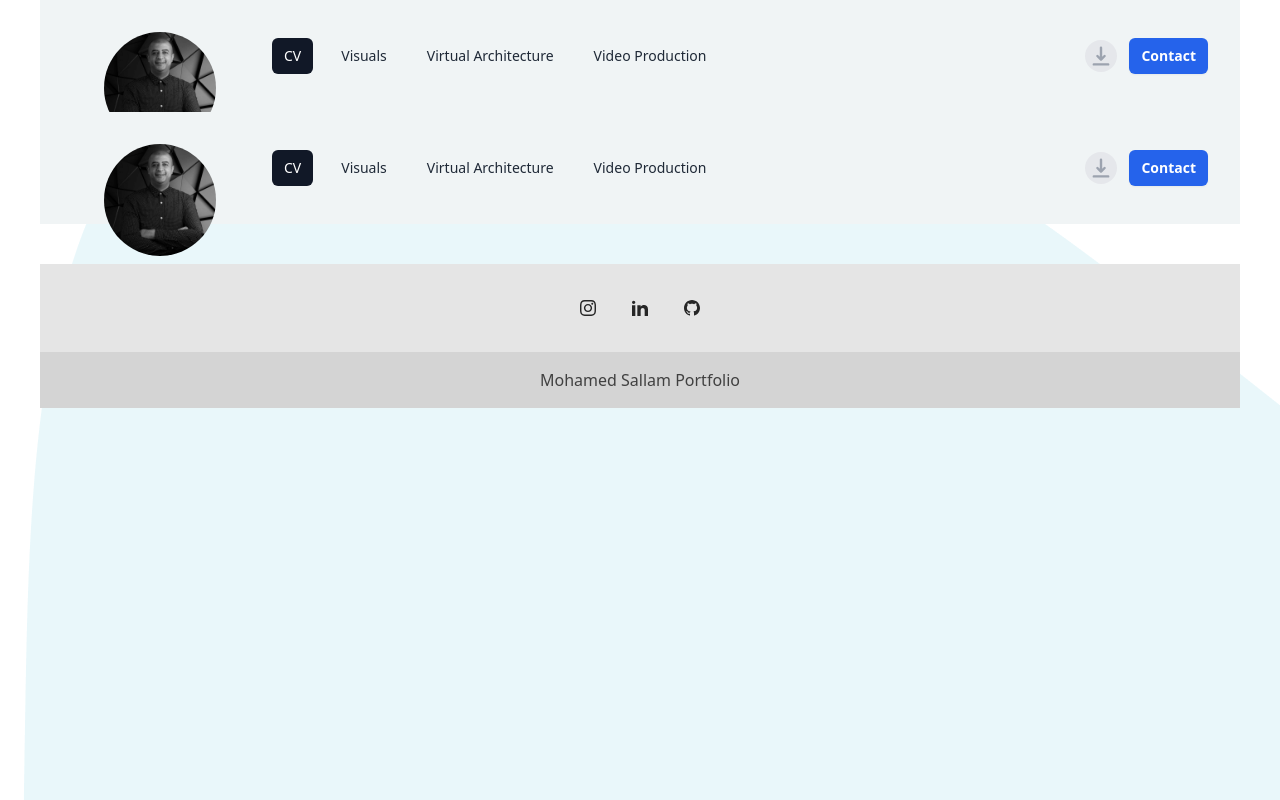
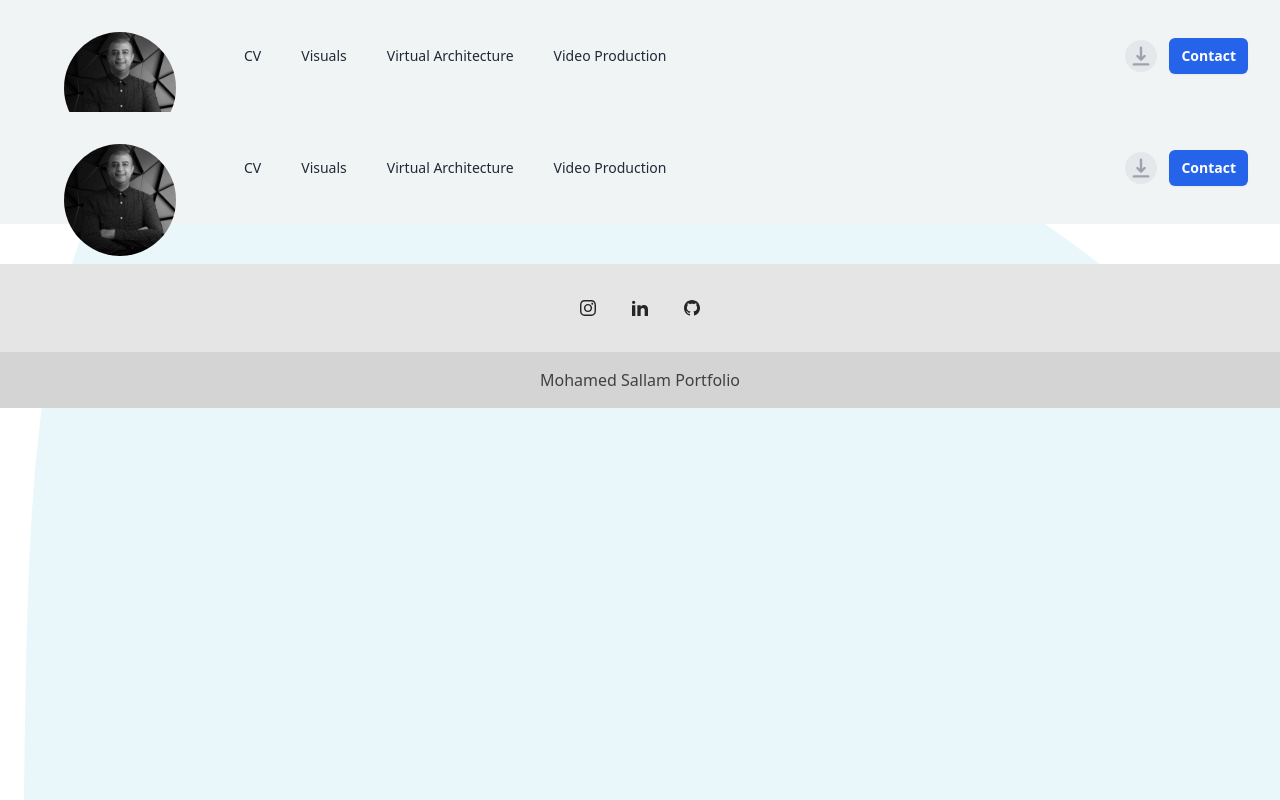
Before and after one commit to MoeSuo/Portfolio, a Next.js app: page /components/nav/nav in a window 1280 px wide. Built offline with nearby package versions, Linux system fonts and the light colour scheme.

Commit message:
Add dynamic links

```diff
--- a/src/pages/_app.js
+++ b/src/pages/_app.js
@@ -9,7 +9,7 @@ function App({ Component, pageProps }) {
 
 
   return (<>
-  <div className="max-w-[1200px] mx-auto h-screen">
+  <div className="w-full mx-auto h-screen">
   <NavBar />
   <Component {...pageProps} />
 
--- a/src/pages/components/nav/nav.jsx
+++ b/src/pages/components/nav/nav.jsx
@@ -6,6 +6,7 @@ import Link from "next/link";
 import Image from "next/image";
 import { FaSlack  } from "react-icons/fa";
 import { ImWhatsapp, ImMobile, ImMail4 } from "react-icons/im";
+import { useRouter } from "next/router";
 
 const navigation = [
   { name: "CV", href: "/", current: true },
@@ -24,14 +25,16 @@ function classNames(...classes) {
 }
 
 export default function NavBar() {
+  const router = useRouter(); // Initialize the useRouter hook
+
   return (
-    <Disclosure as="nav" className="bg-[#F0F4F5] h-28 relative z-10">
+    <Disclosure as="nav" className="bg-[#F0F4F5] h-28 relative z-10 ">
       {({ open }) => (
         <>
           <div className="max-w-[100%]  h-28 ">
-            <div className="relative flex  items-center justify-between h-28 px-8">
-              <div className="absolute inset-y-0 left-0 flex items-center sm:hidden ">
-                {/* Mobile menu button*/}
+            <div className="relative flex  items-center justify-between h-28 px-8 ">
+              <div className="absolute inset-y-0 left-4 flex items-center sm:hidden ">
+                {/* Mobile menu button */}
                 <Disclosure.Button className="relative inline-flex items-center justify-center rounded-md p-2 text-gray-400 hover:bg-gray-700 hover:text-white focus:outline-none focus:ring-2 focus:ring-inset focus:ring-white">
                   <span className="absolute -inset-0.5" />
                   <span className="sr-only">Open main menu</span>
@@ -47,6 +50,7 @@ export default function NavBar() {
                   {/* Hidden on small screens */}
                   <div className="flex flex-col  items-center  md:block md:h-28">
                     {/* Displayed on small screens */}
+                    {/* ... */}
                     <Image
                       className="hidden md:block  md:m-8  h-full w-auto rounded-full"
                       src="/mypic.jpg"
@@ -60,15 +64,16 @@ export default function NavBar() {
                   <div className="flex space-x-4">
                     {navigation.map((item) => (
                       <Link key={item.name} href={item.href}>
-                        {/* Use a div or another element instead of the anchor */}
                         <div
                           className={classNames(
-                            item.current
+                            router.pathname === item.href
                               ? "bg-gray-900 text-white"
                               : "text-gray-800 hover:bg-gray-700 hover:text-white",
                             "rounded-md px-3 py-2 text-sm font-medium"
                           )}
-                          aria-current={item.current ? "page" : undefined}
+                          aria-current={
+                            router.pathname === item.href ? "page" : undefined
+                          }
                         >
                           {item.name}
                         </div>
@@ -77,19 +82,16 @@ export default function NavBar() {
                   </div>
                 </div>
               </div>
-
               <div className="absolute inset-y-0 right-0 flex items-center pr-2 sm:static sm:inset-auto sm:ml-6 sm:pr-0">
-                {/* <span className="text-gray-100">Download</span> */}
+                {/* Download button */}
                 <button
                   type="button"
                   className="relative rounded-full bg-gray-200 p-1 text-gray-400 hover:text-white focus:outline-none focus:ring-2 focus:ring-white focus:ring-offset-2 focus:ring-offset-gray-200"
                 >
                   <span className="absolute -inset-1.5" />
                   <span className="sr-only">Download</span>
-
                   <HiDownload className="h-6 w-6" aria-hidden="true" />
                 </button>
-
                 {/* Profile dropdown */}
                 <Menu as="div" className="relative ml-3">
                   <div>
@@ -118,7 +120,7 @@ export default function NavBar() {
                               "block px-4 py-2 text-sm text-gray-700"
                             )}
                           >
-                             <ImMail4 className="mr-2 h-4 w-4 inline-block" />
+                            <ImMail4 className="mr-2 h-4 w-4 inline-block" />
                             Email
                           </Link>
                         )}
@@ -132,9 +134,8 @@ export default function NavBar() {
                               "block px-4 py-2 text-sm text-gray-700"
                             )}
                           >
-                             <ImMobile className="mr-2 h-4 w-4 inline-block" />
+                            <ImMobile className="mr-2 h-4 w-4 inline-block" />
                             Call
-
                           </Link>
                         )}
                       </Menu.Item>
@@ -172,7 +173,6 @@ export default function NavBar() {
               </div>
             </div>
           </div>
-
           <Disclosure.Panel className="sm:hidden">
             <div className="space-y-1 px-2 pb-3 pt-2 bg-gray-100 ">
               {navigation.map((item) => (
@@ -181,12 +181,14 @@ export default function NavBar() {
                   as="a"
                   href={item.href}
                   className={classNames(
-                    item.current
+                    router.pathname === item.href
                       ? "bg-gray-900 text-white "
                       : "text-gray-800 hover:bg-gray-700 hover:text-white bg-gray-200",
                     "block rounded-md px-3 py-2 text-base font-medium"
                   )}
-                  aria-current={item.current ? "page" : undefined}
+                  aria-current={
+                    router.pathname === item.href ? "page" : undefined
+                  }
                 >
                   {item.name}
                 </Disclosure.Button>
```
